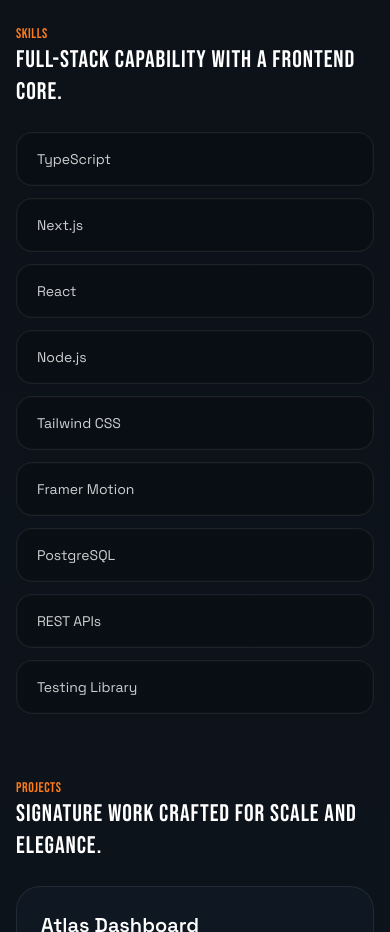
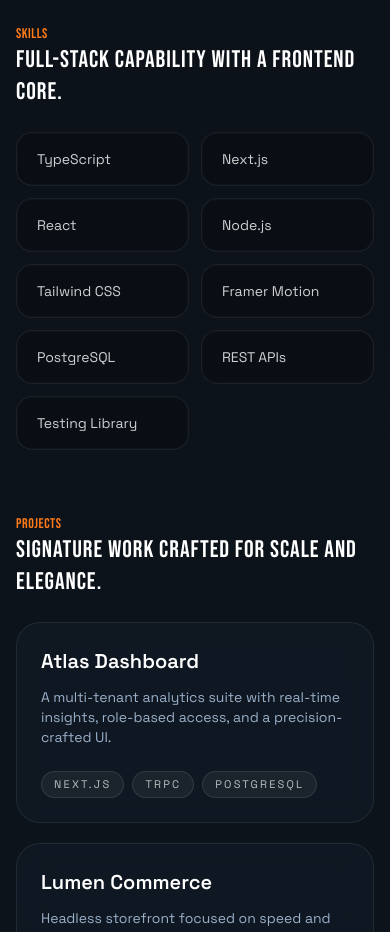
Before and after one commit to msmubassir/msmubassir.github.io, a Next.js app: page / in a window 390 px wide. Shown: the part 1880-2812 px from the top of the page. Built offline with nearby package versions, Linux system fonts and the light colour scheme.

Commit message:
Set skills grid to 2 columns on mobile

```diff
--- a/src/app/page.tsx
+++ b/src/app/page.tsx
@@ -253,7 +253,7 @@
                 Always shipping, always learning
               </span>
             </div>
-            <div className="grid gap-3 sm:gap-4 sm:grid-cols-2 lg:grid-cols-3">
+            <div className="grid gap-3 grid-cols-2 lg:grid-cols-3">
               {skills.map((skill) => (
                 <div
                   key={skill}
```
